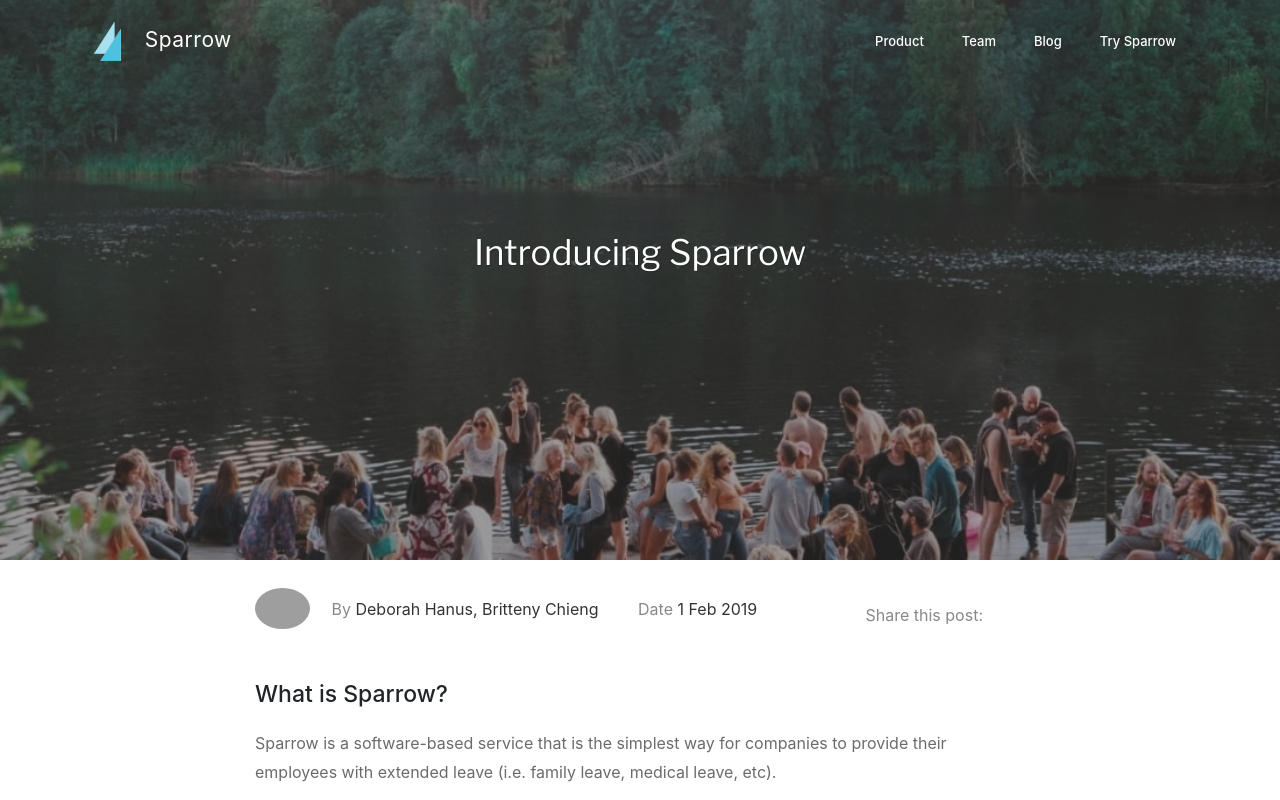
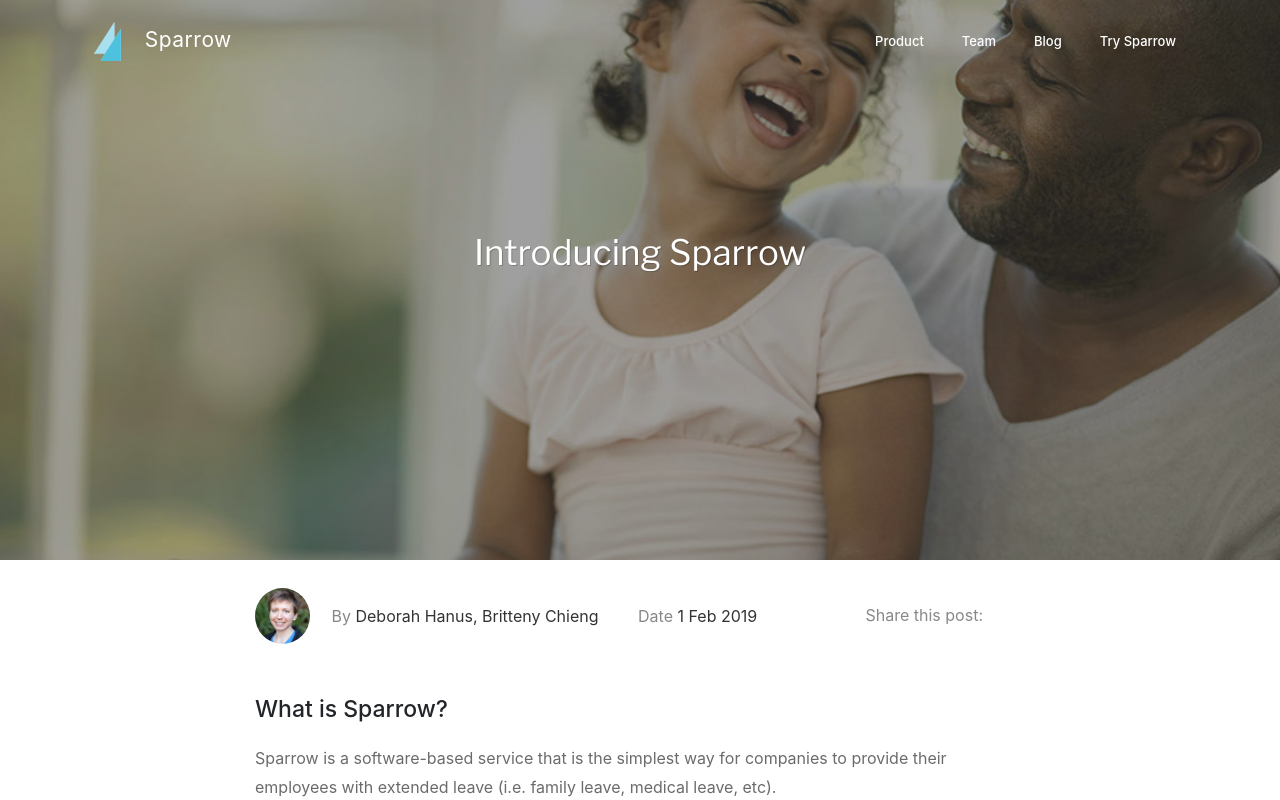
Before and after one commit to trysparrow/trysparrow.github.io, a PHP site: page /blog-post-3.html in a window 1280 px wide. Shown: the top 800 px of the page. Run offline with PHP 8.4, Linux system fonts and the light colour scheme; style sheets or scripts are compiled from the project's sources; some libraries are stand-ins or nearby versions; grey boxes are pictures that could not be loaded.

Commit message:
Added author-dhanus and changed pic of cover photo in .scss

```diff
--- a/scss/custom/pages/_blog_post_3.scss
+++ b/scss/custom/pages/_blog_post_3.scss
@@ -1,6 +1,6 @@
 .blog-post-3-hero {
   height: 560px;
-  background-image: url('#{$imagesPath}/unsplash/photo-1470753937643-efeb931202a9.jpg');
+  background-image: url('#{$imagesPath}/unsplash/reading.jpg');
   background-size: cover;
   background-position: center center;
   position: relative;
```
Also changed, not shown: images/unsplash/author-dhanus.jpg (added).
